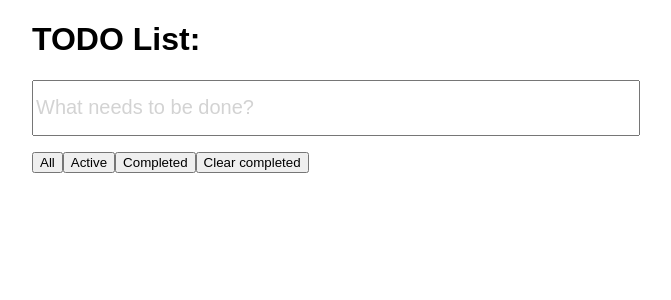
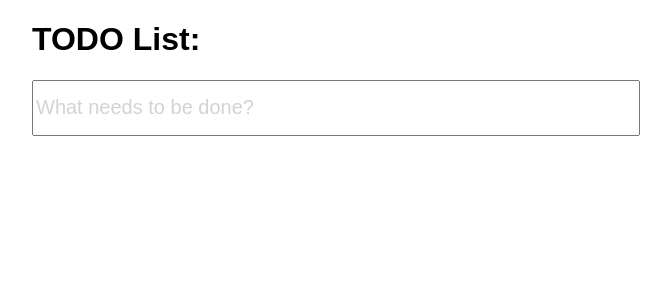
Before and after one commit to diananem/todo-list, a React (Create React App) app: page / in a window 1280 px wide. Shown: the top 300 px of the page, without its empty margins (308-979 px from the left). Built offline with nearby package versions, Linux system fonts and the light colour scheme.

Commit message:
Added counter of active tasks

```diff
--- a/src/App.css
+++ b/src/App.css
@@ -52,6 +52,9 @@ ul {
 .delete-button:hover {
   color: rgb(172, 5, 5);
 }
+.delete-button-hidden {
+  display: none;
+}
 .buttons {
   display: flex;
 }
--- a/src/App.js
+++ b/src/App.js
@@ -1,8 +1,7 @@
 import React, { Component } from "react";
 import ClickOutside from "react-click-outside";
+import { getSavedTasks, TASK_KEY } from "./utils";
 import "./App.css";
-
-const TASK_KEY = "tasks";
 
 class App extends Component {
   state = {
@@ -11,7 +10,7 @@ class App extends Component {
   };
 
   componentDidMount() {
-    const savedTasks = JSON.parse(localStorage.getItem(TASK_KEY));
+    const savedTasks = getSavedTasks();
     if (savedTasks !== null) {
       this.setState({
         tasks: savedTasks
@@ -76,7 +75,6 @@ class App extends Component {
     };
     this.updateStateTasks(updatedTasks);
   };
-
   toDeleteTask = taskIndex => () => {
     const deleteTask = [...this.state.tasks];
     deleteTask.splice(taskIndex, 1);
@@ -92,35 +90,39 @@ class App extends Component {
     this.updateStateTasks(stopEdit);
   };
   toFilterAllTasks = () => {
-    const savedTasks = JSON.parse(localStorage.getItem(TASK_KEY));
+    const savedTasks = getSavedTasks();
     this.setState({
       tasks: savedTasks
     });
   };
   toFilterActiveTasks = () => {
-    const savedTasks = JSON.parse(localStorage.getItem(TASK_KEY));
+    const savedTasks = getSavedTasks();
     const activeTasks = savedTasks.filter(task => !task.done);
     this.setState({
       tasks: activeTasks
     });
   };
   toFilterCompletedTasks = () => {
-    const savedTasks = JSON.parse(localStorage.getItem(TASK_KEY));
+    const savedTasks = getSavedTasks();
     const completedTasks = savedTasks.filter(task => task.done);
     this.setState({
       tasks: completedTasks
     });
   };
   toClearCompleted = () => {
-    const savedTasks = JSON.parse(localStorage.getItem(TASK_KEY));
+    const savedTasks = getSavedTasks();
     const completedTasks = savedTasks.filter(task => !task.done);
     this.setState({ tasks: completedTasks }, () => {
       localStorage.setItem(TASK_KEY, JSON.stringify(completedTasks));
     });
   };
+  toCountActiveTasks() {
+    const tasks = this.state.tasks;
+    const countTasks = tasks.filter(task => !task.done);
+    return `${countTasks.length} items left`;
+  }
 
   renderTaskItems() {
-    console.log(this.state.tasks);
     return (
       <div className="todo-list">
         <ul>
@@ -153,7 +155,9 @@ class App extends Component {
                   </div>
                 )}
                 <button
-                  className="delete-button"
+                  className={
+                    task.edit ? "delete-button-hidden" : "delete-button"
+                  }
                   onClick={this.toDeleteTask(index)}
                 >
                   {" "}
@@ -180,12 +184,16 @@ class App extends Component {
         />
 
         {this.renderTaskItems()}
+        {this.state.tasks.length !== 0 && (
+          <div>
+            {this.toCountActiveTasks()}
+            <button onClick={this.toFilterAllTasks}> All </button>
+            <button onClick={this.toFilterActiveTasks}> Active </button>
+            <button onClick={this.toFilterCompletedTasks}> Completed </button>
 
-        <button onClick={this.toFilterAllTasks}> All </button>
-        <button onClick={this.toFilterActiveTasks}> Active </button>
-        <button onClick={this.toFilterCompletedTasks}> Completed </button>
-
-        <button onClick={this.toClearCompleted}> Clear completed </button>
+            <button onClick={this.toClearCompleted}> Clear completed </button>
+          </div>
+        )}
       </div>
     );
   }
--- /dev/null
+++ b/src/utils.js
@@ -0,0 +1,4 @@
+export const TASK_KEY = "tasks";
+export function getSavedTasks() {
+  return JSON.parse(localStorage.getItem(TASK_KEY));
+}
```
